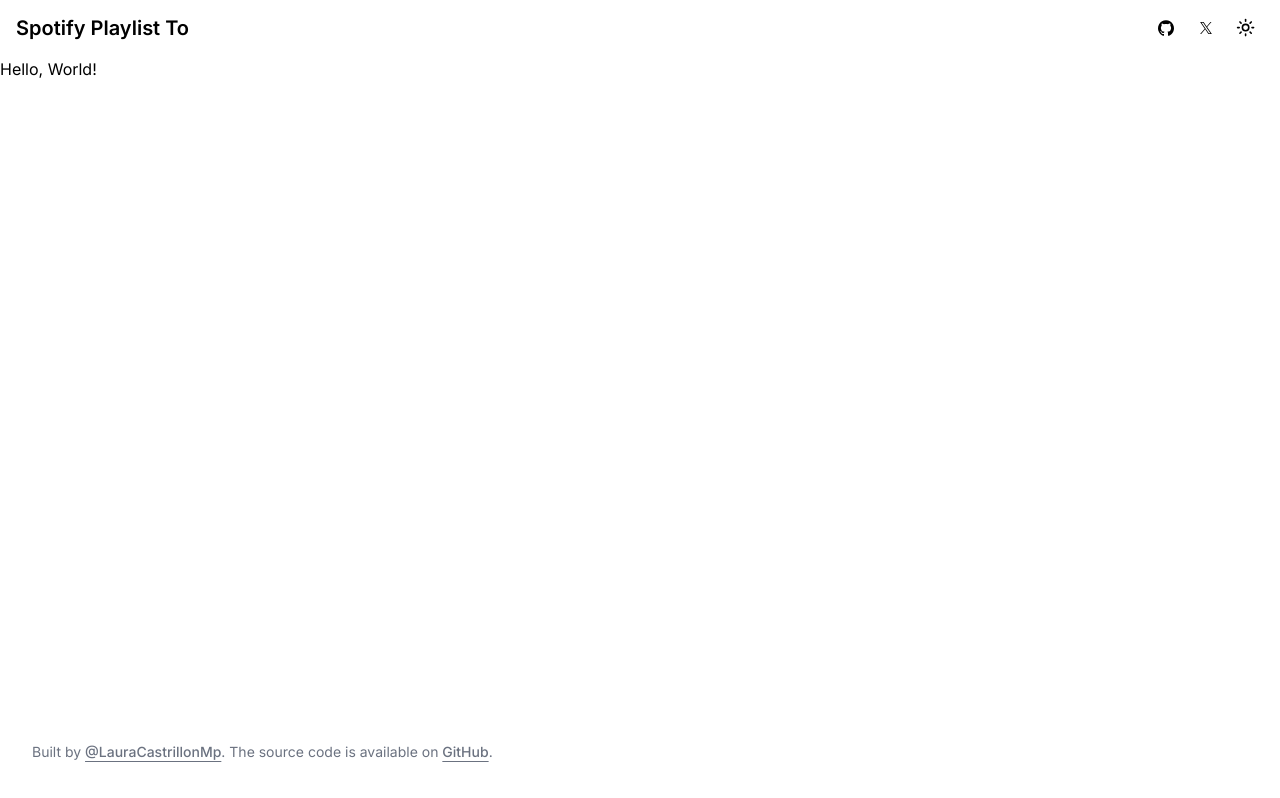
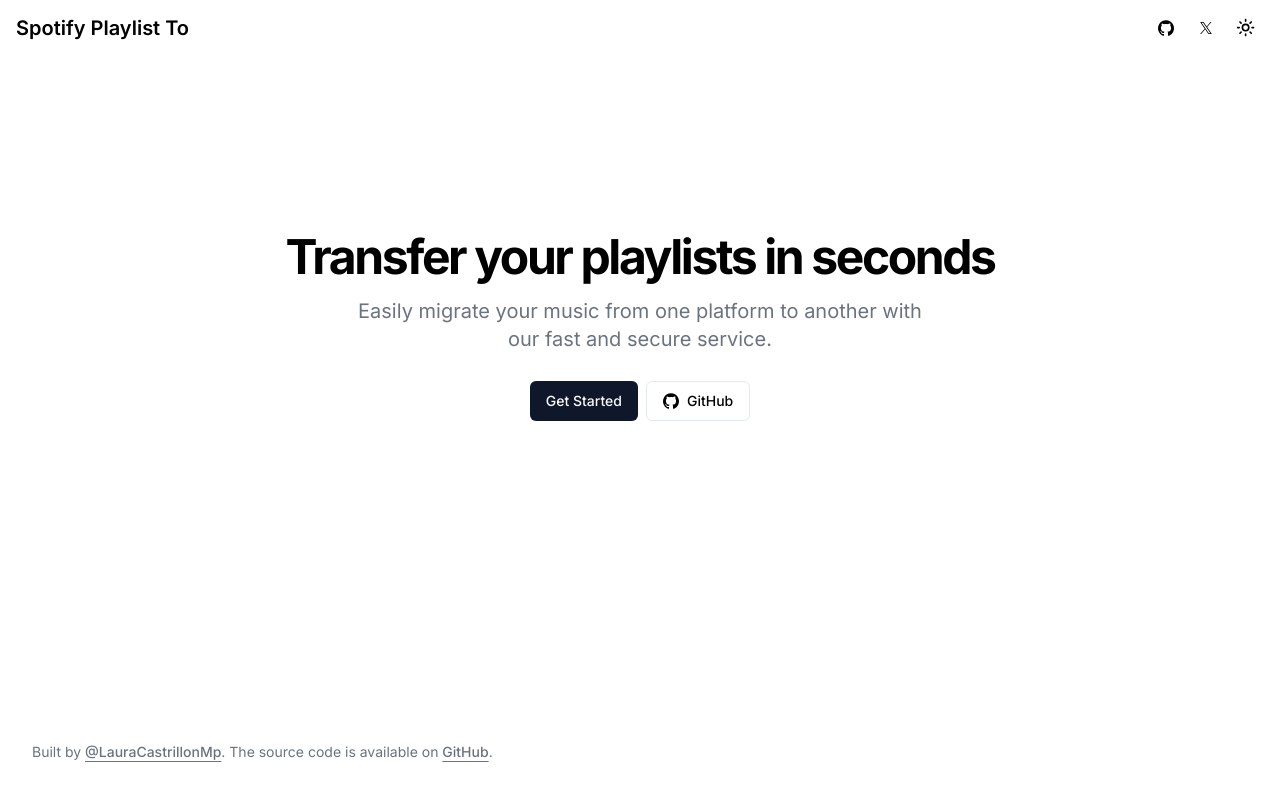
Before and after one commit to LauraCastrillonMp/SpotifyBPM, a Next.js app: page / in a window 1280 px wide. Built offline with nearby package versions, Linux system fonts and the light colour scheme.

Commit message:
Info's Landing Page

```diff
--- a/app/page.tsx
+++ b/app/page.tsx
@@ -1,7 +1,39 @@
+import { buttonVariants } from "@/components/ui/button";
+import { cn } from "@/lib/utils";
+import { siteConfig } from "@/config/site";
+import { Icons } from "@/components/ui/icons";
+import Link from "next/link";
+
 export default function Home() {
   return (
-    <div className="container relative">
-      <p>Hello, World!</p>
-    </div>
+    <section className="w-full flex flex-col items-center justify-center px-2 md:px-8 py-52 md:py-44">
+      <div className="px-4 md:px-6">
+        <div className="flex flex-col items-center justify-center space-y-7">
+          <div className="space-y-4 flex flex-col items-center text-center">
+            <h1 className="text-3xl font-bold tracking-tighter sm:text-5xl">
+              Transfer your playlists in seconds
+            </h1>
+            <p className="max-w-[600px] text-gray-500 md:text-xl dark:text-gray-400">
+              Easily migrate your music from one platform to another with our
+              fast and secure service.
+            </p>
+          </div>
+          <div className="flex gap-2">
+            <Link href="#" className={cn(buttonVariants())}>
+              Get Started
+            </Link>
+            <Link
+              target="_blank"
+              rel="noreferrer"
+              href={siteConfig.links.github}
+              className={cn(buttonVariants({ variant: "outline" }))}
+            >
+              <Icons.gitHub className="mr-2 h-4 w-4" />
+              GitHub
+            </Link>
+          </div>
+        </div>
+      </div>
+    </section>
   );
 }
```
